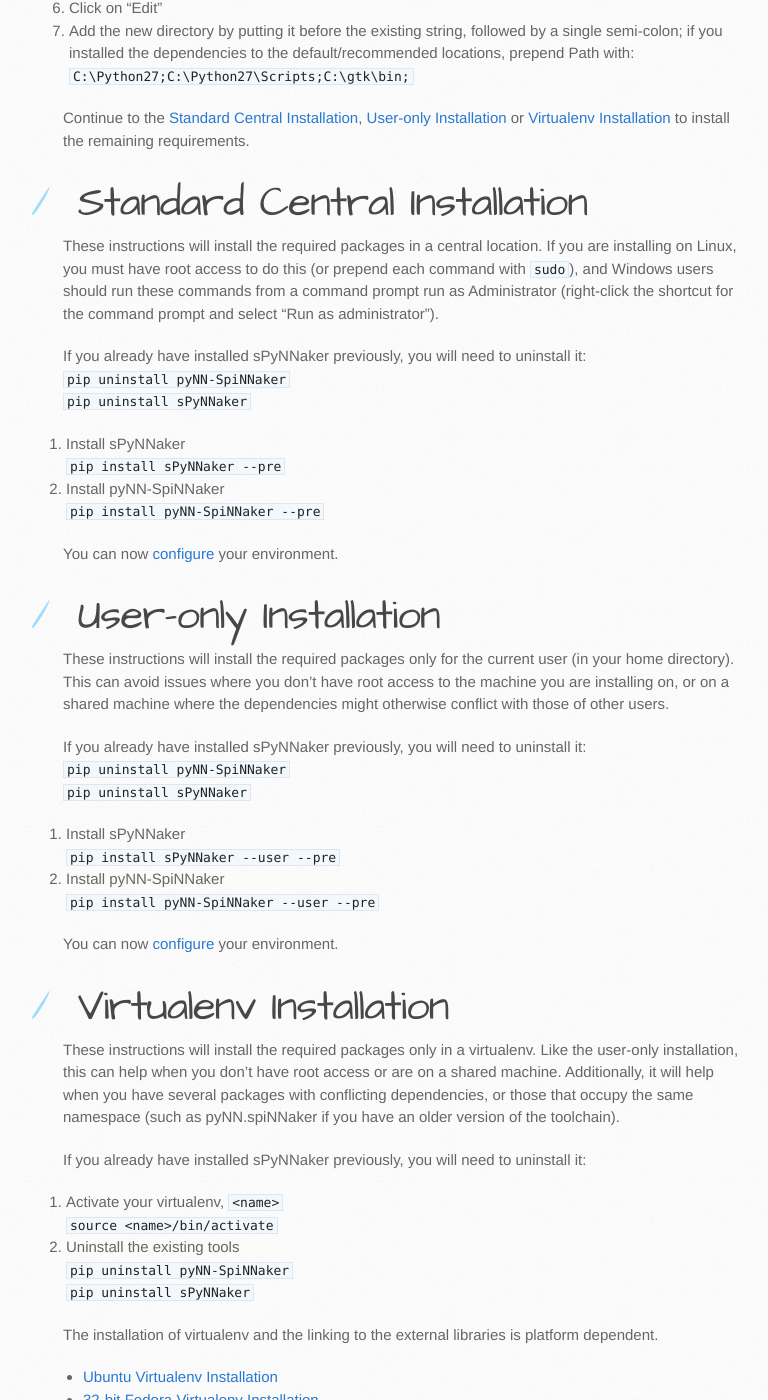
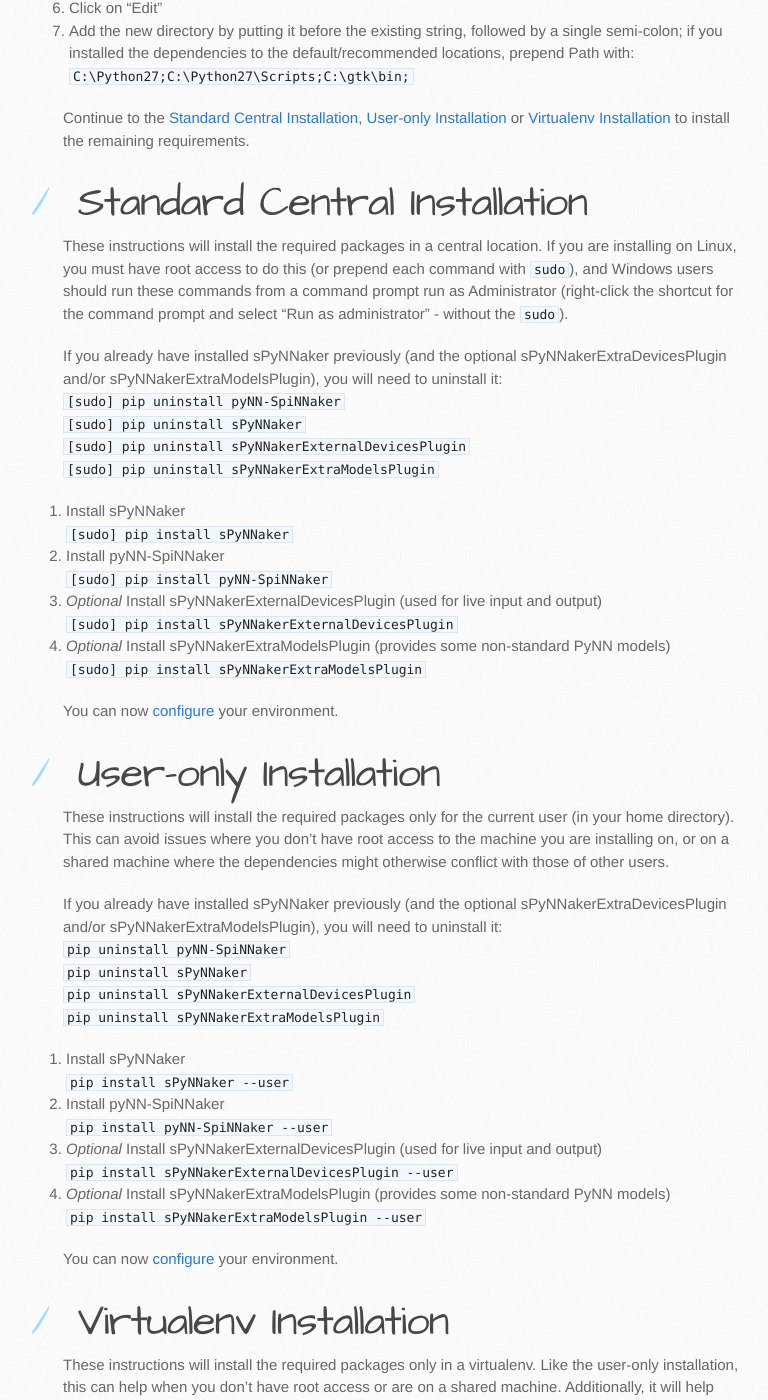
Before and after one commit to SpiNNakerManchester/SpiNNakerManchester.github.io, a Jekyll site: the page built from 2015.005.Arbitrary/PyNNOnSpinnakerInstall.md, in a window 1280 px wide and 1400 px high, scrolled down 3131 px. Shown: the whole window, without its empty margins (107-875 px from the left). Built offline with Jekyll 4.4.1, drawn with Linux system fonts in a browser that asks for light colours; some of the changed text lies outside the part shown.

Commit message:
Removed pre and added ExternalDevices and ExtraModels

````diff
--- a/2015.005.Arbitrary/PyNNOnSpinnakerInstall.md
+++ b/2015.005.Arbitrary/PyNNOnSpinnakerInstall.md
@@ -117,43 +117,57 @@ Continue to [edit your PATH](#WindowsPath), before installing the remaining requ
 Continue to the [Standard Central Installation](#Central), [User-only Installation](#User) or [Virtualenv Installation](#Virtualenv) to install the remaining requirements.
 
 # <a name="Central"></a> Standard Central Installation
-These instructions will install the required packages in a central location.  If you are installing on Linux, you must have root access to do this (or prepend each command with ```sudo ```), and Windows users should run these commands from a command prompt run as Administrator (right-click the shortcut for the command prompt and select "Run as administrator").
+These instructions will install the required packages in a central location.  If you are installing on Linux, you must have root access to do this (or prepend each command with ```sudo```), and Windows users should run these commands from a command prompt run as Administrator (right-click the shortcut for the command prompt and select "Run as administrator" - without the ```sudo```).
 
-If you already have installed sPyNNaker previously, you will need to uninstall it:
-```pip uninstall pyNN-SpiNNaker```
-```pip uninstall sPyNNaker```
+If you already have installed sPyNNaker previously (and the optional sPyNNakerExtraDevicesPlugin and/or sPyNNakerExtraModelsPlugin), you will need to uninstall it:
+```[sudo] pip uninstall pyNN-SpiNNaker```
+```[sudo] pip uninstall sPyNNaker```
+```[sudo] pip uninstall sPyNNakerExternalDevicesPlugin```
+```[sudo] pip uninstall sPyNNakerExtraModelsPlugin```
 
 1. Install sPyNNaker
-```pip install sPyNNaker --pre```
+```[sudo] pip install sPyNNaker```
 1. Install pyNN-SpiNNaker
-```pip install pyNN-SpiNNaker --pre```
+```[sudo] pip install pyNN-SpiNNaker```
+1. *Optional* Install sPyNNakerExternalDevicesPlugin (used for live input and output)
+```[sudo] pip install sPyNNakerExternalDevicesPlugin```
+1. *Optional* Install sPyNNakerExtraModelsPlugin (provides some non-standard PyNN models)
+```[sudo] pip install sPyNNakerExtraModelsPlugin```
 
 You can now [configure](#Configuration) your environment.
 
 # <a name="User"></a> User-only Installation
 These instructions will install the required packages only for the current user (in your home directory).  This can avoid issues where you don't have root access to the machine you are installing on, or on a shared machine where the dependencies might otherwise conflict with those of other users.
 
-If you already have installed sPyNNaker previously, you will need to uninstall it:
+If you already have installed sPyNNaker previously (and the optional sPyNNakerExtraDevicesPlugin and/or sPyNNakerExtraModelsPlugin), you will need to uninstall it:
 ```pip uninstall pyNN-SpiNNaker```
 ```pip uninstall sPyNNaker```
+```pip uninstall sPyNNakerExternalDevicesPlugin```
+```pip uninstall sPyNNakerExtraModelsPlugin```
 
 1. Install sPyNNaker
-```pip install sPyNNaker --user --pre```
+```pip install sPyNNaker --user```
 1. Install pyNN-SpiNNaker
-```pip install pyNN-SpiNNaker --user --pre```
+```pip install pyNN-SpiNNaker --user```
+1. *Optional* Install sPyNNakerExternalDevicesPlugin (used for live input and output)
+```pip install sPyNNakerExternalDevicesPlugin --user```
+1. *Optional* Install sPyNNakerExtraModelsPlugin (provides some non-standard PyNN models)
+```pip install sPyNNakerExtraModelsPlugin --user```
 
 You can now [configure](#Configuration) your environment.
 
 # <a name="Virtualenv"></a> Virtualenv Installation
 These instructions will install the required packages only in a virtualenv.  Like the user-only installation, this can help when you don't have root access or are on a shared machine.  Additionally, it will help when you have several packages with conflicting dependencies, or those that occupy the same namespace (such as pyNN.spiNNaker if you have an older version of the toolchain).
 
-If you already have installed sPyNNaker previously, you will need to uninstall it:
+If you already have installed sPyNNaker previously (and the optional sPyNNakerExtraDevicesPlugin and/or sPyNNakerExtraModelsPlugin), you will need to uninstall it:
 
 1. Activate your virtualenv, ```<name>```
 ```source <name>/bin/activate```
 1. Uninstall the existing tools
 ```pip uninstall pyNN-SpiNNaker```
 ```pip uninstall sPyNNaker```
+```pip uninstall sPyNNakerExternalDevicesPlugin```
+```pip uninstall sPyNNakerExtraModelsPlugin```
 
 The installation of virtualenv and the linking to the external libraries is platform dependent.
 
@@ -183,9 +197,13 @@ The installation of virtualenv and the linking to the external libraries is plat
 ```ln -s /usr/lib/pymodules/python2.7/matplotlib $VIRTUAL_ENV/lib/python2.7/site-packages/```
 ```ln -s /usr/lib/pymodules/python2.7/pylab.py $VIRTUAL_ENV/lib/python2.7/site-packages/```
 1. Install sPyNNaker
-```pip install sPyNNaker --pre```
+```pip install sPyNNaker```
 1. Install pyNN-SpiNNaker
-```pip install pyNN-SpiNNaker --pre```
+```pip install pyNN-SpiNNaker```
+1. *Optional* Install sPyNNakerExternalDevicesPlugin (used for live input and output)
+```pip install sPyNNakerExternalDevicesPlugin```
+1. *Optional* Install sPyNNakerExtraModelsPlugin (provides some non-standard PyNN models)
+```pip install sPyNNakerExtraModelsPlugin```
 
 You can now [configure](#Configuration) your environment.
 
@@ -209,9 +227,13 @@ You can now [configure](#Configuration) your environment.
 ```ln -s /usr/lib/python2.7/site-packages/matplotlib $VIRTUAL_ENV/lib/python2.7/site-packages/```
 ```ln -s /usr/lib/python2.7/site-packages/pylab.py $VIRTUAL_ENV/lib/python2.7/site-packages/```
 1. Install sPyNNaker
-```pip install sPyNNaker --pre```
+```pip install sPyNNaker```
 1. Install pyNN-SpiNNaker
-```pip install pyNN-SpiNNaker --pre```
+```pip install pyNN-SpiNNaker```
+1. *Optional* Install sPyNNakerExternalDevicesPlugin (used for live input and output)
+```pip install sPyNNakerExternalDevicesPlugin```
+1. *Optional* Install sPyNNakerExtraModelsPlugin (provides some non-standard PyNN models)
+```pip install sPyNNakerExtraModelsPlugin```
 
 You can now [configure](#Configuration) your environment.
 
@@ -235,9 +257,13 @@ You can now [configure](#Configuration) your environment.
 ```ln -s /usr/lib64/python2.7/site-packages/matplotlib $VIRTUAL_ENV/lib/python2.7/site-packages/```
 ```ln -s /usr/lib64/python2.7/site-packages/pylab.py $VIRTUAL_ENV/lib/python2.7/site-packages/```
 1. Install sPyNNaker
-```pip install sPyNNaker --pre```
+```pip install sPyNNaker```
 1. Install pyNN-SpiNNaker
-```pip install pyNN-SpiNNaker --pre```
+```pip install pyNN-SpiNNaker```
+1. *Optional* Install sPyNNakerExternalDevicesPlugin (used for live input and output)
+```pip install sPyNNakerExternalDevicesPlugin```
+1. *Optional* Install sPyNNakerExtraModelsPlugin (provides some non-standard PyNN models)
+```pip install sPyNNakerExtraModelsPlugin```
 
 You can now [configure](#Configuration) your environment.
 
@@ -261,9 +287,13 @@ You can now [configure](#Configuration) your environment.
 ```ln -s /opt/local/Library/Frameworks/Python.framework/Versions/2.7/lib/python2.7/site-packages/matplotlib $VIRTUAL_ENV/lib/python2.7/site-packages/```
 ```ln -s /opt/local/Library/Frameworks/Python.framework/Versions/2.7/lib/python2.7/site-packages/pylab.py $VIRTUAL_ENV/lib/python2.7/site-packages/```
 1. Install sPyNNaker
-```pip install sPyNNaker --pre```
+```pip install sPyNNaker```
 1. Install pyNN-SpiNNaker
-```pip install pyNN-SpiNNaker --pre```
+```pip install pyNN-SpiNNaker```
+1. *Optional* Install sPyNNakerExternalDevicesPlugin (used for live input and output)
+```pip install sPyNNakerExternalDevicesPlugin```
+1. *Optional* Install sPyNNakerExtraModelsPlugin (provides some non-standard PyNN models)
+```pip install sPyNNakerExtraModelsPlugin```
 
 You can now [configure](#Configuration) your environment.
 
@@ -295,9 +325,13 @@ You can now [configure](#Configuration) your environment.
 ```TCL_LIBRARY: C:\Python27\tcl\tcl8.5```
 ```TK_LIBRARY: C:\Python27\tcl\tk8.5```
 1. Install sPyNNaker
-```pip install sPyNNaker --pre```
+```pip install sPyNNaker```
 1. Install pyNN-SpiNNaker
-```pip install pyNN-SpiNNaker --pre```
+```pip install pyNN-SpiNNaker```
+1. *Optional* Install sPyNNakerExternalDevicesPlugin (used for live input and output)
+```pip install sPyNNakerExternalDevicesPlugin```
+1. *Optional* Install sPyNNakerExtraModelsPlugin (provides some non-standard PyNN models)
+```pip install sPyNNakerExtraModelsPlugin```
 
 You can now [configure](#Configuration) your environment.
 
````
